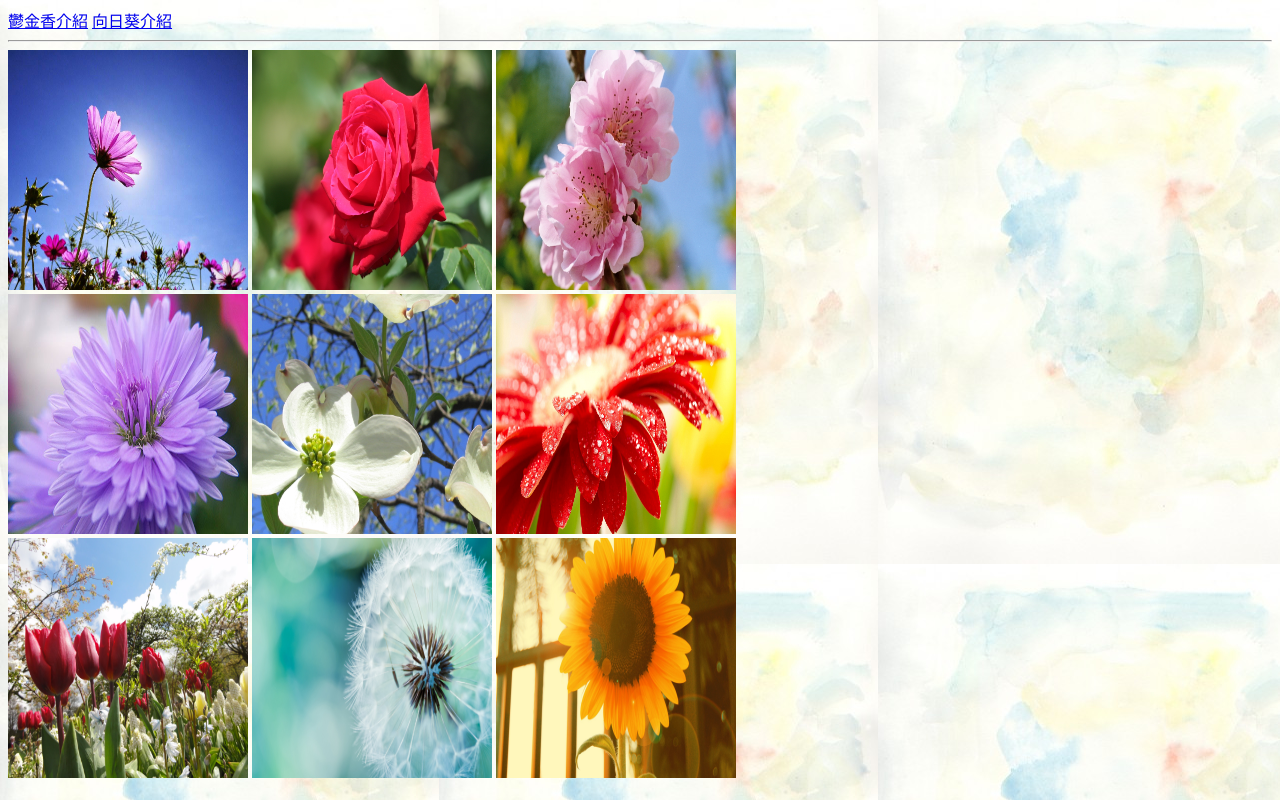
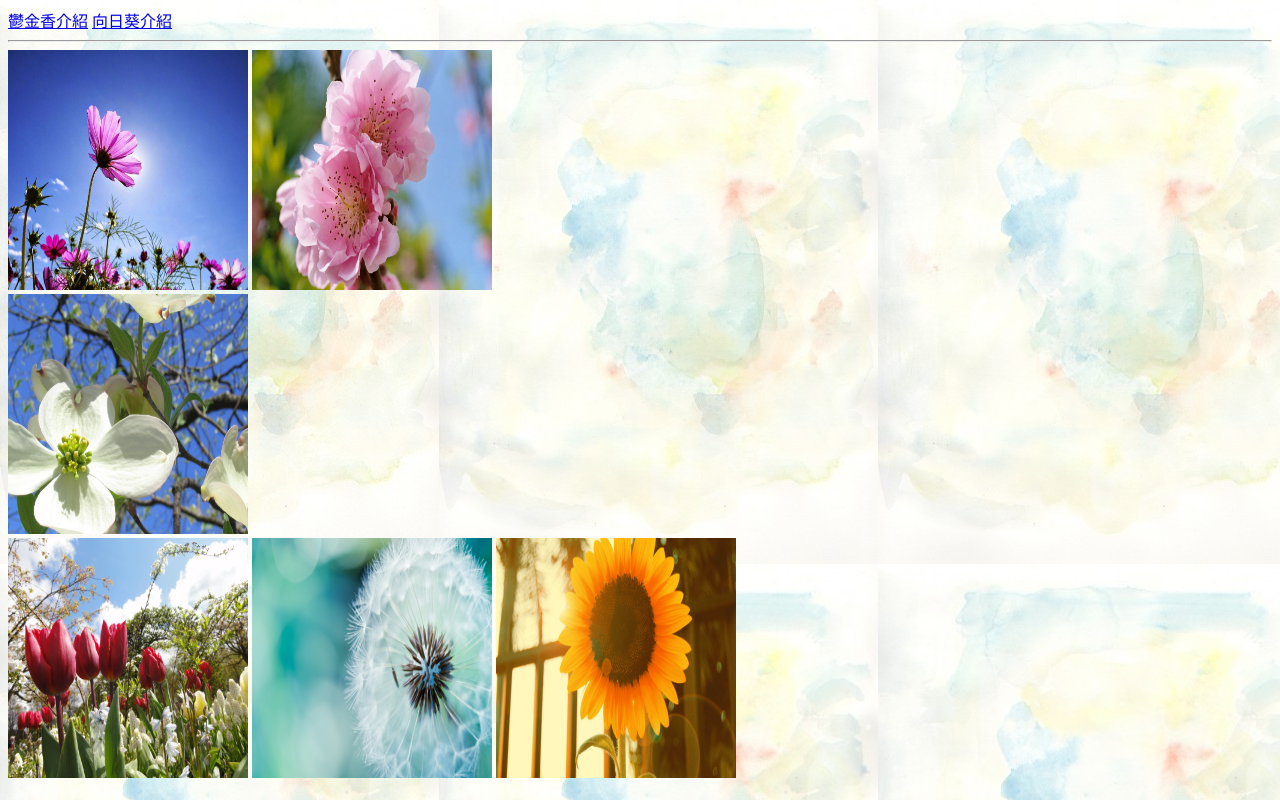
Before and after one commit to ohcorn/1119, a plain HTML site: page index.html in a window 1280 px wide. Drawn offline with Linux system fonts and the light colour scheme.

Commit message:
Update index.html

```diff
--- a/index.html
+++ b/index.html
@@ -9,11 +9,11 @@
         <a href="鬱金香.html ">鬱金香介紹</a> <a href="向日葵.html">向日葵介紹</a>
         <hr>
         <img src="花.jpg" width="240" height="240">
-        <img src="花2.jpg" width="240" height="240">
+
         <img src="花3.jpg" width="240" height="240"><br>
-        <img src="花4.jpg" width="240" height="240">
+
         <img src="花5.jpg" width="240" height="240">
-        <img src="花6.jpg" width="240" height="240"><br>
+      <br>
         <img src="花7.jpg" width="240" height="240">
         <img src="花8.jpg" width="240" height="240">
         <img src="花9.jpg" width="240" height="240">
```
